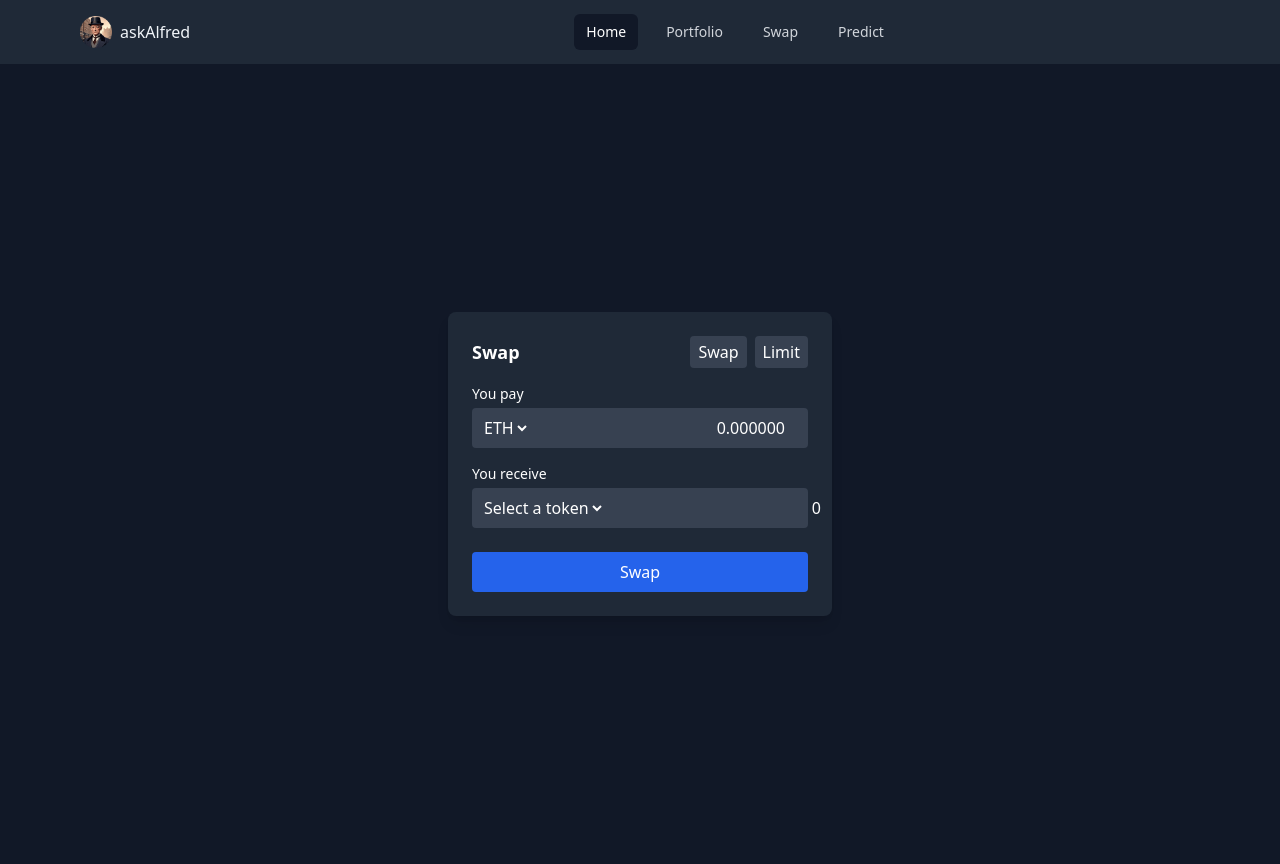
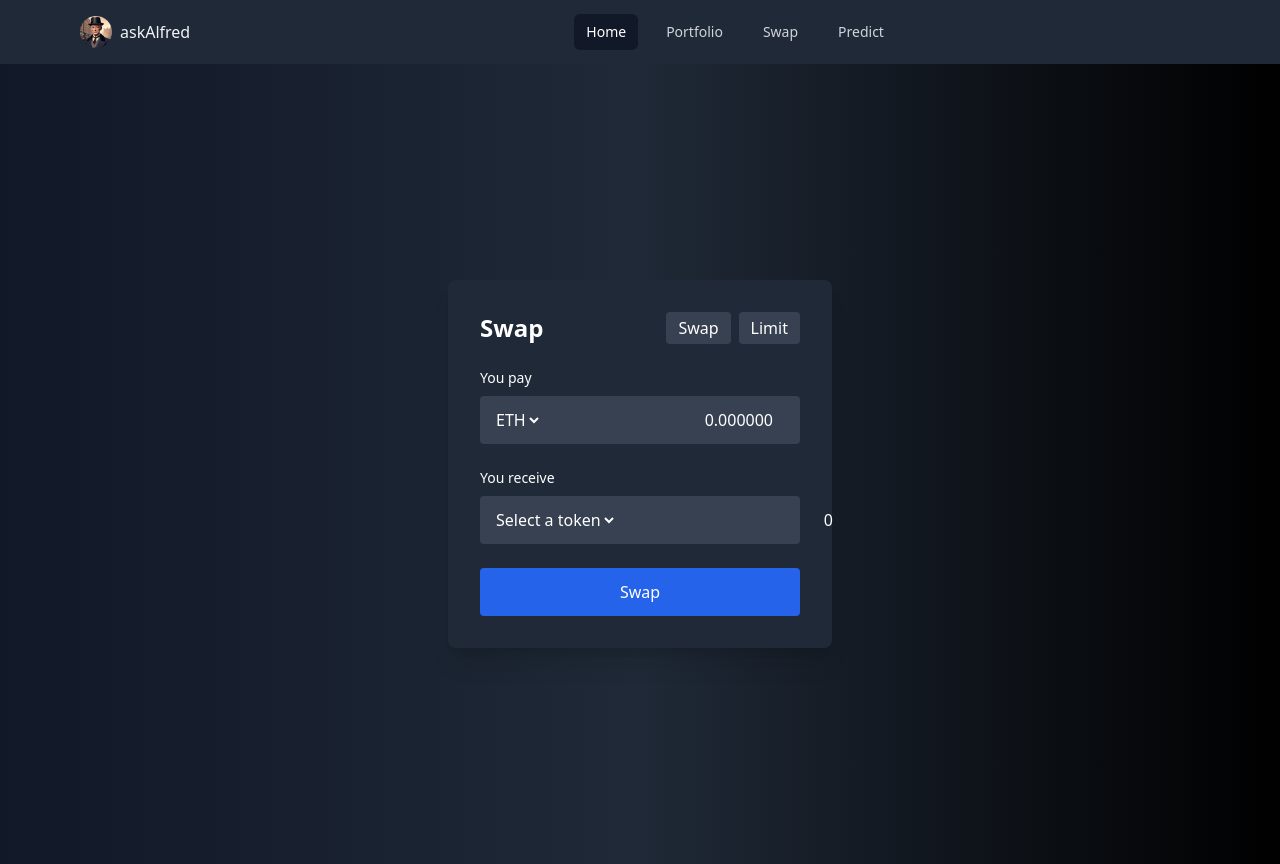
Before and after one commit to Satvik1769/askAlfred, a React (Vite) app in the folder frontend/: page /prediction in a window 1280 px wide. Built offline with nearby package versions, Linux system fonts and the light colour scheme; what @web3modal/ethers would draw is missing.

Commit message:
css
added more css

```diff
--- a/frontend/src/components/SwapInterface.jsx
+++ b/frontend/src/components/SwapInterface.jsx
@@ -3,35 +3,34 @@ import { useNavigate } from 'react-router-dom';
 import NavigationBar from './NavigationBar';
 
 const SwapInterface = () => {
-
   const navigate = useNavigate();
 
   return (
-    <div className='relative'>
-    <NavigationBar/>
-      <div className="flex justify-center items-center h-screen bg-gray-900">
-        <div className="bg-gray-800 p-6 rounded-lg shadow-lg text-white w-96">
-          <div className="flex justify-between items-center mb-4">
-            <h2 className="text-lg font-semibold">Swap</h2>
+    <div className="relative min-h-screen bg-gradient-to-r from-gray-900 via-gray-800 to-black text-white">
+      <NavigationBar />
+      <div className="flex justify-center items-center h-screen">
+        <div className="bg-gray-800 p-8 rounded-lg shadow-xl w-96">
+          <div className="flex justify-between items-center mb-6">
+            <h2 className="text-2xl font-bold">Swap</h2>
             <div className="flex space-x-2">
-              <button className="px-2 py-1 bg-gray-700 rounded">Swap</button>
-              <button className="px-2 py-1 bg-gray-700 rounded">Limit</button>
+              <button className="px-3 py-1 bg-gray-700 hover:bg-gray-600 rounded transition duration-300">Swap</button>
+              <button className="px-3 py-1 bg-gray-700 hover:bg-gray-600 rounded transition duration-300">Limit</button>
             </div>
           </div>
-          <div className="mb-4">
-            <label className="block text-sm">You pay</label>
-            <div className="flex items-center bg-gray-700 p-2 rounded mt-1">
-              <select className="bg-transparent border-none text-white focus:outline-none">
+          <div className="mb-6">
+            <label className="block text-sm font-medium mb-2">You pay</label>
+            <div className="flex items-center bg-gray-700 p-3 rounded focus-within:ring-2 focus-within:ring-blue-500">
+              <select className="bg-transparent border-none text-white focus:outline-none flex-shrink-0">
                 <option>ETH</option>
                 <option>BTC</option>
               </select>
               <input type="number" className="bg-transparent border-none text-right text-white flex-grow focus:outline-none" value="0.000000" readOnly />
             </div>
           </div>
-          <div className="mb-4">
-            <label className="block text-sm">You receive</label>
-            <div className="flex items-center bg-gray-700 p-2 rounded mt-1">
-              <select className="bg-transparent border-none text-white focus:outline-none">
+          <div className="mb-6">
+            <label className="block text-sm font-medium mb-2">You receive</label>
+            <div className="flex items-center bg-gray-700 p-3 rounded focus-within:ring-2 focus-within:ring-blue-500">
+              <select className="bg-transparent border-none text-white focus:outline-none flex-shrink-0">
                 <option>Select a token</option>
                 <option>BTC</option>
                 <option>USDT</option>
@@ -39,7 +38,7 @@ const SwapInterface = () => {
               <input type="number" className="bg-transparent border-none text-right text-white flex-grow focus:outline-none" value="0" readOnly />
             </div>
           </div>
-          <button className="w-full py-2 bg-blue-600 rounded mt-2">Swap</button>
+          <button className="w-full py-3 bg-blue-600 hover:bg-blue-700 rounded transition duration-300">Swap</button>
         </div>
       </div>
     </div>
```
